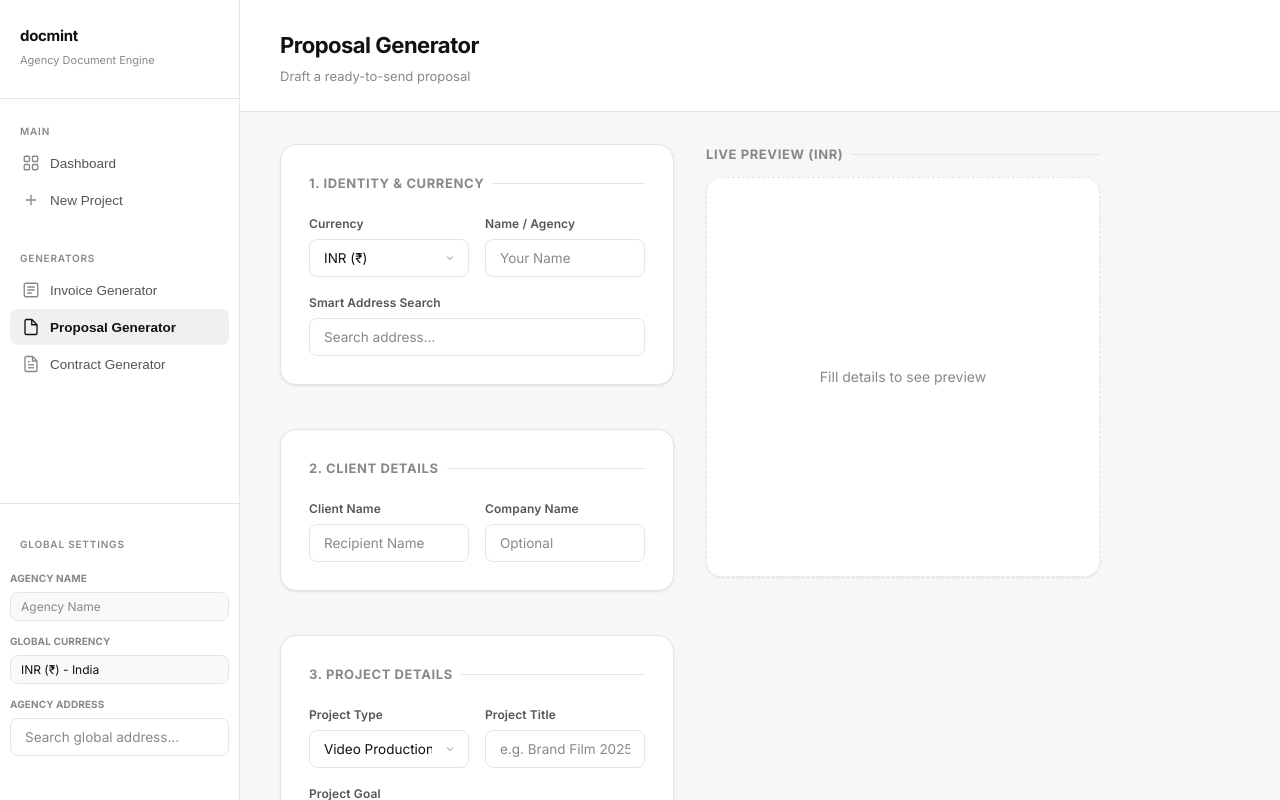
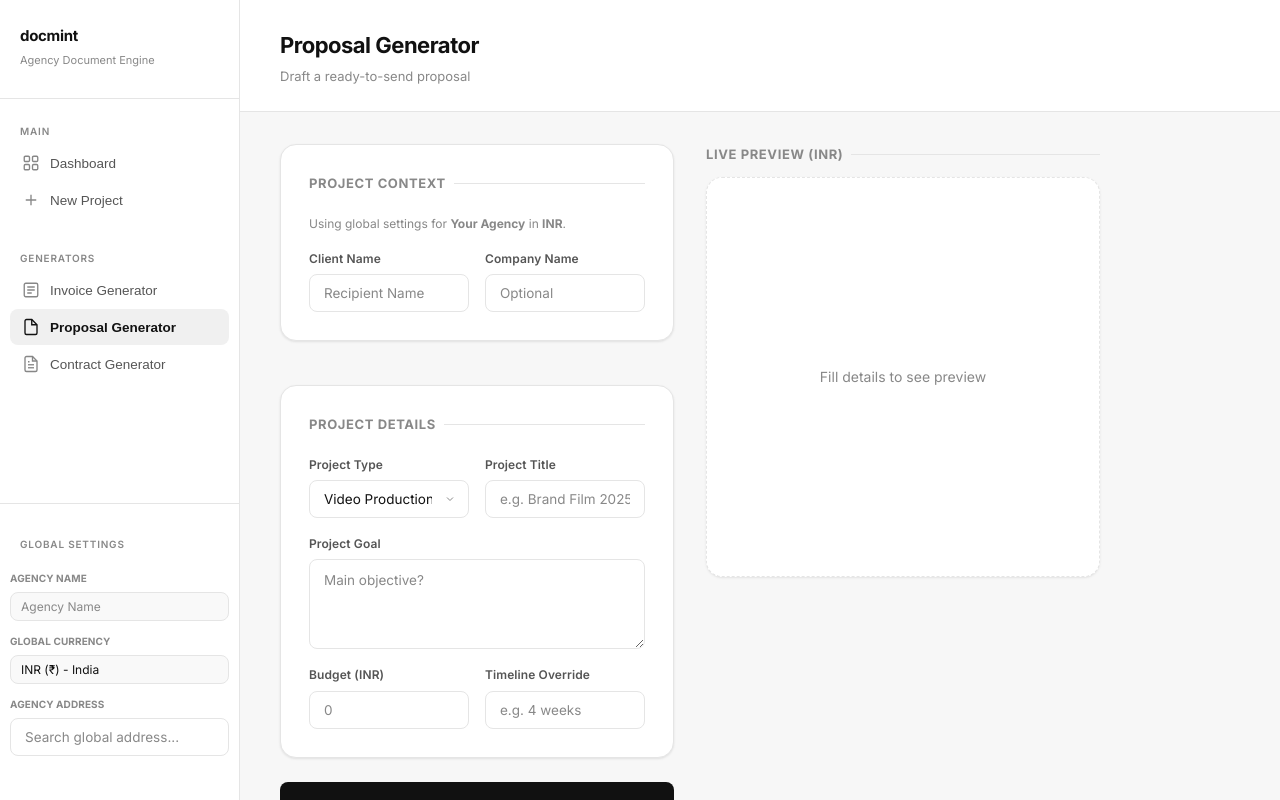
Before and after one commit to waximhq-spec/docmint, a React (Vite) app: page / in a window 1280 px wide. Both pictures are taken after a click on the button "Proposal Generator". Built offline with nearby package versions, Linux system fonts and the light colour scheme.

Commit message:
fix: currency sync between sidebar and generators in live previews

```diff
--- a/src/pages/ContractGenerator.jsx
+++ b/src/pages/ContractGenerator.jsx
@@ -46,9 +46,15 @@ export default function ContractGenerator() {
   });
   const [doc, setDoc] = useState(null);
 
+  // LISTEN for Global Settings changes from the Sidebar
   useEffect(() => {
-    localStorage.setItem('docmint_provider', JSON.stringify(provider));
-  }, [provider]);
+    const syncSettings = () => {
+      const saved = localStorage.getItem('docmint_provider');
+      if (saved) setProvider(JSON.parse(saved));
+    };
+    window.addEventListener('storage', syncSettings);
+    return () => window.removeEventListener('storage', syncSettings);
+  }, []);
 
   useEffect(() => {
     if (form.clientName && form.projectTitle && form.totalAmount) {
@@ -57,40 +63,17 @@ export default function ContractGenerator() {
   }, [form, provider]);
 
   const set = (k, v) => setForm(f => ({ ...f, [k]: v }));
-  const setProv = (k, v) => setProvider(p => ({ ...p, [k]: v }));
 
   return (
     <div className="page-body fade-enter">
       <div style={{ display: 'grid', gridTemplateColumns: '1fr 1fr', gap: 32, alignItems: 'start' }}>
-
         <div style={{ display: 'flex', flexDirection: 'column', gap: 24 }}>
-
           <div className="card">
-            <div className="card-title">1. Legal Identity & Currency</div>
+            <div className="card-title">Agreement Context</div>
+            <p style={{ fontSize: 12, color: '#888', marginBottom: 16 }}>Using global settings for <strong>{provider.name || 'Your Agency'}</strong> in <strong>{provider.currency}</strong>.</p>
             <div className="form-grid">
               <div className="form-group">
-                <label>Contract Currency</label>
-                <select value={provider.currency} onChange={e => setProv('currency', e.target.value)}>
-                  <option value="INR">INR (₹)</option>
-                  <option value="BHD">BHD (.د.ب)</option>
-                </select>
-              </div>
-              <div className="form-group">
-                <label>Registered Name</label>
-                <input value={provider.name} onChange={e => setProv('name', e.target.value)} placeholder="Full Legal Name" />
-              </div>
-              <div className="form-group full">
-                <label>Smart Address Search</label>
-                <LocationInput value={provider.address} onChange={val => setProv('address', val)} />
-              </div>
-            </div>
-          </div>
-
-          <div className="card">
-            <div className="card-title">2. Client Details</div>
-            <div className="form-grid">
-              <div className="form-group">
-                <label>Client Name</label>
+                <label>Client Legal Name</label>
                 <input value={form.clientName} onChange={e => set('clientName', e.target.value)} placeholder="Recipient Name" />
               </div>
               <div className="form-group">
@@ -101,7 +84,7 @@ export default function ContractGenerator() {
           </div>
 
           <div className="card">
-            <div className="card-title">3. Project Details</div>
+            <div className="card-title">Project Details</div>
             <div className="form-grid">
               <div className="form-group">
                 <label>Project Type</label>
@@ -110,11 +93,11 @@ export default function ContractGenerator() {
                 </select>
               </div>
               <div className="form-group">
-                <label>Project Title</label>
-                <input value={form.projectTitle} onChange={e => set('projectTitle', e.target.value)} placeholder="Contract Title" />
+                <label>Contract Title</label>
+                <input value={form.projectTitle} onChange={e => set('projectTitle', e.target.value)} placeholder="e.g. Master Service Agreement" />
               </div>
               <div className="form-group">
-                <label>Total Value</label>
+                <label>Total Value ({provider.currency})</label>
                 <input type="number" value={form.totalAmount} onChange={e => set('totalAmount', e.target.value)} placeholder="0" />
               </div>
               <div className="form-group">
--- a/src/pages/ProposalGenerator.jsx
+++ b/src/pages/ProposalGenerator.jsx
@@ -44,9 +44,15 @@ export default function ProposalGenerator() {
   });
   const [doc, setDoc] = useState(null);
 
+  // LISTEN for Global Settings changes from the Sidebar
   useEffect(() => {
-    localStorage.setItem('docmint_provider', JSON.stringify(provider));
-  }, [provider]);
+    const syncSettings = () => {
+      const saved = localStorage.getItem('docmint_provider');
+      if (saved) setProvider(JSON.parse(saved));
+    };
+    window.addEventListener('storage', syncSettings);
+    return () => window.removeEventListener('storage', syncSettings);
+  }, []);
 
   useEffect(() => {
     if (form.clientName && form.projectTitle) {
@@ -55,37 +61,15 @@ export default function ProposalGenerator() {
   }, [form, provider]);
 
   const set = (k, v) => setForm(f => ({ ...f, [k]: v }));
-  const setProv = (k, v) => setProvider(p => ({ ...p, [k]: v }));
 
   return (
     <div className="page-body fade-enter">
       <div style={{ display: 'grid', gridTemplateColumns: '1fr 1fr', gap: 32, alignItems: 'start' }}>
 
         <div style={{ display: 'flex', flexDirection: 'column', gap: 24 }}>
-
           <div className="card">
-            <div className="card-title">1. Identity & Currency</div>
-            <div className="form-grid">
-              <div className="form-group">
-                <label>Currency</label>
-                <select value={provider.currency} onChange={e => setProv('currency', e.target.value)}>
-                  <option value="INR">INR (₹)</option>
-                  <option value="BHD">BHD (.د.ب)</option>
-                </select>
-              </div>
-              <div className="form-group">
-                <label>Name / Agency</label>
-                <input value={provider.name} onChange={e => setProv('name', e.target.value)} placeholder="Your Name" />
-              </div>
-              <div className="form-group full">
-                <label>Smart Address Search</label>
-                <LocationInput value={provider.address} onChange={val => setProv('address', val)} />
-              </div>
-            </div>
-          </div>
-
-          <div className="card">
-            <div className="card-title">2. Client Details</div>
+            <div className="card-title">Project Context</div>
+            <p style={{ fontSize: 12, color: '#888', marginBottom: 16 }}>Using global settings for <strong>{provider.name || 'Your Agency'}</strong> in <strong>{provider.currency}</strong>.</p>
             <div className="form-grid">
               <div className="form-group">
                 <label>Client Name</label>
@@ -99,7 +83,7 @@ export default function ProposalGenerator() {
           </div>
 
           <div className="card">
-            <div className="card-title">3. Project Details</div>
+            <div className="card-title">Project Details</div>
             <div className="form-grid">
               <div className="form-group">
                 <label>Project Type</label>
@@ -116,7 +100,7 @@ export default function ProposalGenerator() {
                 <textarea rows={2} value={form.projectGoal} onChange={e => set('projectGoal', e.target.value)} placeholder="Main objective?" />
               </div>
               <div className="form-group">
-                <label>Budget</label>
+                <label>Budget ({provider.currency})</label>
                 <input type="number" value={form.budget} onChange={e => set('budget', e.target.value)} placeholder="0" />
               </div>
               <div className="form-group">
--- a/src/utils/generators.js
+++ b/src/utils/generators.js
@@ -52,6 +52,7 @@ export function generateProposal(data, provider) {
 
   const config = PROJECT_CONFIGS[serviceType] || PROJECT_CONFIGS['Video Production'];
   const budgetNum = parseFloat(budget) || 0;
+  const currency = provider.currency || 'INR';
 
   const toneText = config.tone === 'Fast' ? 'We are ready to move quickly' : config.tone === 'Premium' ? 'It is our privilege' : 'We are pleased';
 
@@ -96,7 +97,7 @@ export function generateProposal(data, provider) {
             </tr>
             <tr>
               <td style="padding:16px 0;font-size:16px;"><strong>Total Project Investment</strong></td>
-              <td style="padding:16px 0;text-align:right;font-size:18px;font-weight:900;">${formatCurrency(budgetNum)}</td>
+              <td style="padding:16px 0;text-align:right;font-size:18px;font-weight:900;">${formatCurrency(budgetNum, currency)}</td>
             </tr>
           </table>
         </div>
@@ -136,6 +137,7 @@ export function generateContract(data, provider) {
 
   const config = PROJECT_CONFIGS[serviceType] || PROJECT_CONFIGS['Video Production'];
   const total = parseFloat(totalAmount) || 0;
+  const currency = provider.currency || 'INR';
   const advance = (total * parseFloat(advancePercent)) / 100;
   const balance = total - advance;
 
@@ -163,10 +165,10 @@ export function generateContract(data, provider) {
 
         <div style="margin-bottom:32px;">
           <h2 style="font-size:11px;font-weight:800;text-transform:uppercase;margin-bottom:12px;border-bottom:1px solid #eee;padding-bottom:8px;">3. Compensation</h2>
-          <p>Total Fee: <strong>${formatCurrency(total)}</strong></p>
+          <p>Total Fee: <strong>${formatCurrency(total, currency)}</strong></p>
           <ul style="margin-top:8px;padding-left:20px;">
-            <li>Advance Payment: ${formatCurrency(advance)} (${advancePercent}%)</li>
-            <li>Final Payment: ${formatCurrency(balance)} (due upon completion)</li>
+            <li>Advance Payment: ${formatCurrency(advance, currency)} (${advancePercent}%)</li>
+            <li>Final Payment: ${formatCurrency(balance, currency)} (due upon completion)</li>
           </ul>
         </div>
 
@@ -219,6 +221,7 @@ export function generateInvoice(data, provider) {
     notes = '',
   } = data;
 
+  const currency = provider.currency || 'INR';
   const subtotalItems = items.reduce((acc, item) => acc + (parseFloat(item.qty) * parseFloat(item.rate) || 0), 0);
   const subtotalExpenses = expenses.reduce((acc, exp) => acc + (parseFloat(exp.amount) || 0), 0);
   const subtotal = subtotalItems + subtotalExpenses;
@@ -251,7 +254,7 @@ export function generateInvoice(data, provider) {
   ` : '';
 
   let qrCodeHtml = '';
-  if (provider.upiId && status !== 'Paid') {
+  if (provider.upiId && status !== 'Paid' && currency === 'INR') {
     const upiLink = `upi://pay?pa=${provider.upiId}&pn=${encodeURIComponent(provider.name)}&am=${amountDue}&cu=INR&tn=${encodeURIComponent('Invoice ' + invoiceNumber)}`;
     const qrApiUrl = `https://api.qrserver.com/v1/create-qr-code/?size=150x150&data=${encodeURIComponent(upiLink)}`;
     qrCodeHtml = `
@@ -316,8 +319,8 @@ export function generateInvoice(data, provider) {
               <tr style="border-bottom:1px solid #e5e5e5;">
                 <td style="padding:16px 8px;font-size:14px;font-weight:500;">${item.desc}</td>
                 <td style="padding:16px 8px;font-size:14px;text-align:center;">${item.qty}</td>
-                <td style="padding:16px 8px;font-size:14px;text-align:right;">${formatCurrency(item.rate)}</td>
-                <td style="padding:16px 8px;font-size:14px;font-weight:700;text-align:right;">${formatCurrency(item.qty * item.rate)}</td>
+                <td style="padding:16px 8px;font-size:14px;text-align:right;">${formatCurrency(item.rate, currency)}</td>
+                <td style="padding:16px 8px;font-size:14px;font-weight:700;text-align:right;">${formatCurrency(item.qty * item.rate, currency)}</td>
               </tr>
             `).join('')}
 
@@ -328,7 +331,7 @@ export function generateInvoice(data, provider) {
               ${expenses.map(exp => `
                 <tr style="border-bottom:1px solid #e5e5e5;">
                   <td colspan="3" style="padding:12px 8px;font-size:13px;">${exp.desc}</td>
-                  <td style="padding:12px 8px;font-size:13px;font-weight:700;text-align:right;">${formatCurrency(exp.amount)}</td>
+                  <td style="padding:12px 8px;font-size:13px;font-weight:700;text-align:right;">${formatCurrency(exp.amount, currency)}</td>
                 </tr>
               `).join('')}
             ` : ''}
@@ -342,35 +345,35 @@ export function generateInvoice(data, provider) {
           <div style="width:280px;">
             <div style="display:flex;justify-content:space-between;padding:8px 0;font-size:14px;color:#555;">
               <span>Subtotal</span>
-              <span>${formatCurrency(subtotal)}</span>
+              <span>${formatCurrency(subtotal, currency)}</span>
             </div>
             ${discountAmount > 0 ? `
               <div style="display:flex;justify-content:space-between;padding:8px 0;font-size:14px;color:#d93025;">
                 <span>Discount</span>
-                <span>-${formatCurrency(discountAmount)}</span>
+                <span>-${formatCurrency(discountAmount, currency)}</span>
               </div>
             ` : ''}
             ${gstEnabled ? `
               <div style="display:flex;justify-content:space-between;padding:8px 0;font-size:14px;color:#555;">
                 <span>GST (${gstRate}%)</span>
-                <span>${formatCurrency(gstAmount)}</span>
+                <span>${formatCurrency(gstAmount, currency)}</span>
               </div>
             ` : ''}
             <div style="display:flex;justify-content:space-between;padding:12px 0;margin-top:8px;border-top:1px solid #e5e5e5;font-size:15px;font-weight:700;color:#111;">
               <span>Total</span>
-              <span>${formatCurrency(total)}</span>
+              <span>${formatCurrency(total, currency)}</span>
             </div>
 
             ${type !== 'Full Payment' ? `
               <div style="display:flex;justify-content:space-between;padding:8px 0;font-size:13px;color:#888;font-style:italic;">
                 <span>${type === 'Final Invoice' ? 'Advance Paid' : 'Requested'}</span>
-                <span>${formatCurrency(type === 'Final Invoice' ? advancePaid : amountDue)}</span>
+                <span>${formatCurrency(type === 'Final Invoice' ? advancePaid : amountDue, currency)}</span>
               </div>
             ` : ''}
 
             <div style="display:flex;justify-content:space-between;padding:16px;margin-top:16px;background:#111;border-radius:8px;font-size:18px;font-weight:900;color:#fff;">
               <span style="font-size:11px;font-weight:700;text-transform:uppercase;letter-spacing:1px;align-self:center;">Balance Due</span>
-              <span>${formatCurrency(amountDue)}</span>
+              <span>${formatCurrency(amountDue, currency)}</span>
             </div>
           </div>
         </div>
```
